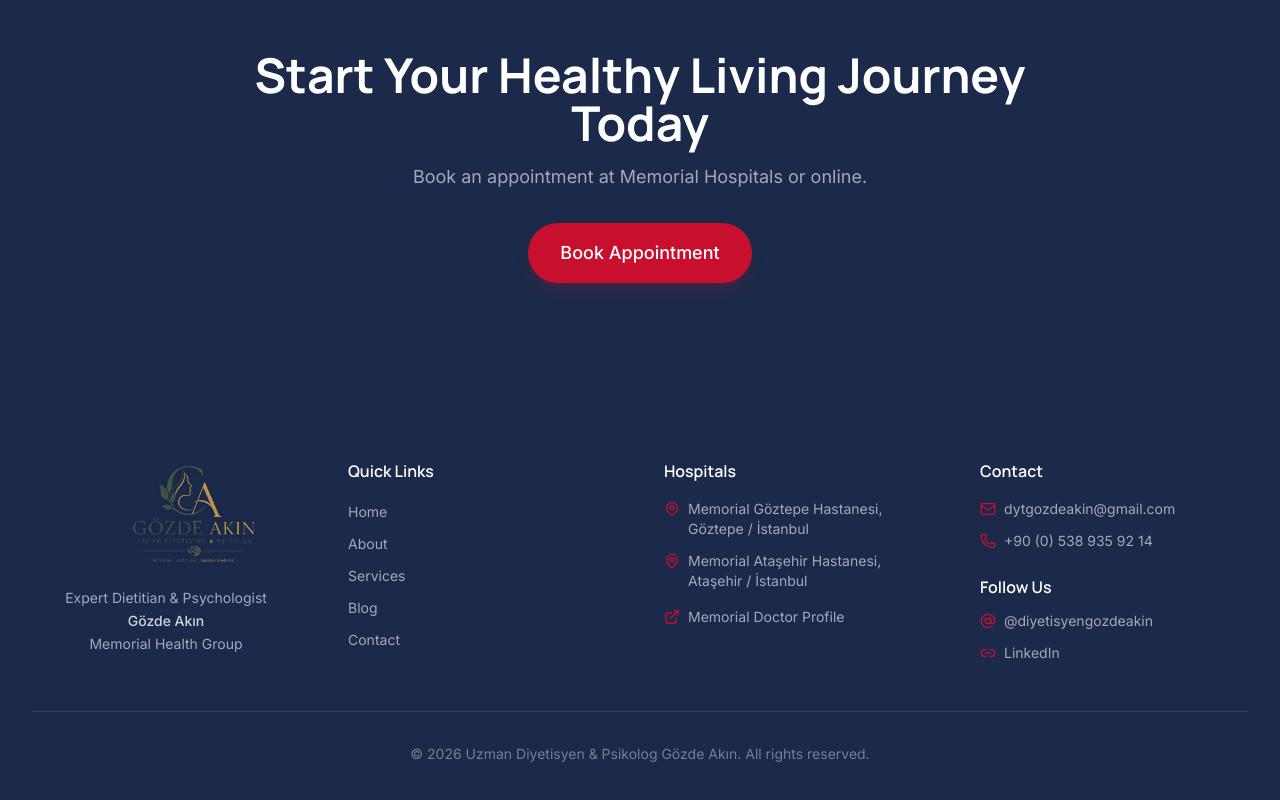
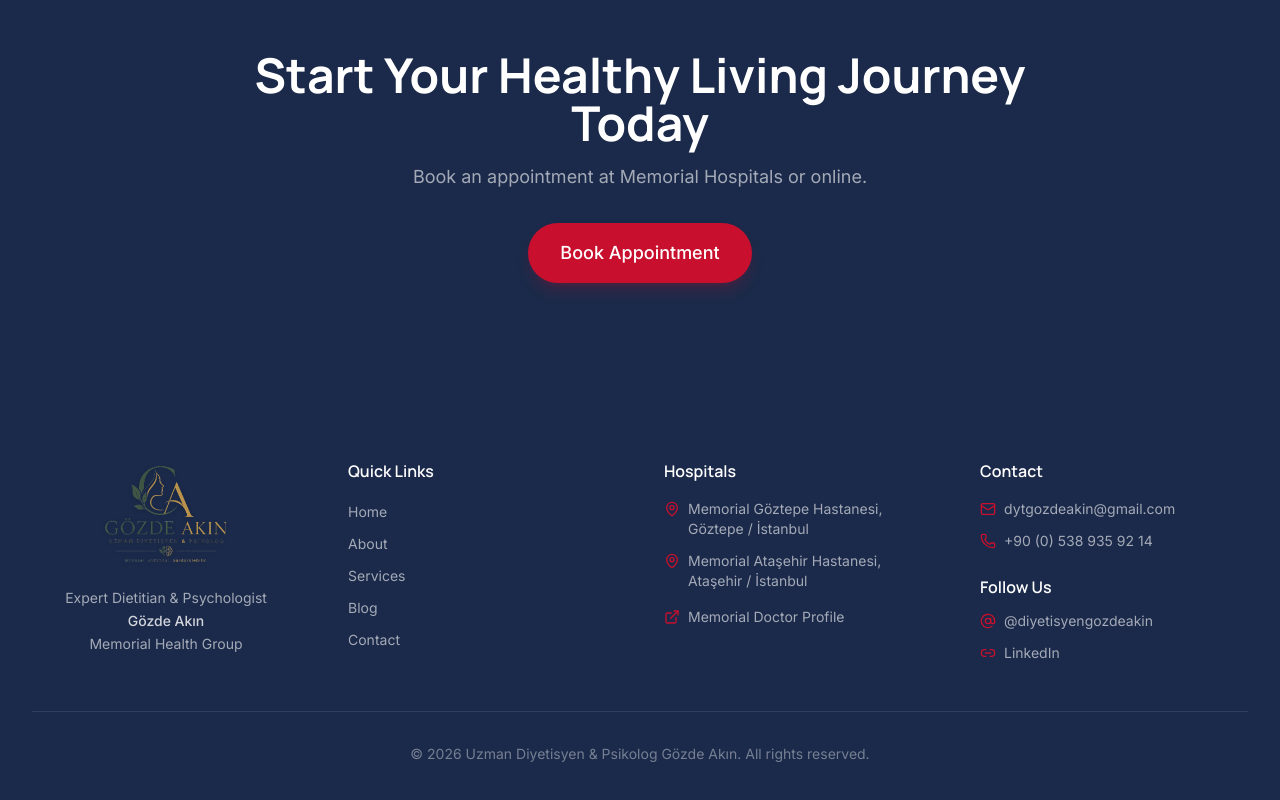
Before and after one commit to tvk-group/diyetisyengozdeakin, a Next.js app: page /en in a window 1280 px wide. Shown: the part 10120-10920 px from the top of the page. Built offline with nearby package versions, Linux system fonts and the light colour scheme.

Commit message:
Center footer logo with text below

```diff
--- a/src/components/layout/Footer.tsx
+++ b/src/components/layout/Footer.tsx
@@ -20,17 +20,15 @@ export async function Footer() {
     <footer className="bg-navy text-white pb-[calc(4.75rem+env(safe-area-inset-bottom))] md:pb-0">
       <div className="mx-auto max-w-7xl px-4 py-16 sm:px-6 lg:px-8">
         <div className="grid gap-12 md:grid-cols-2 lg:grid-cols-4">
-          <div>
-            <div className="mb-4 flex justify-center">
+          <div className="flex flex-col items-center text-center">
             <Logo
               href="/"
               size="footer"
               transparent
               showName={false}
-                linkClassName="inline-flex translate-x-5 sm:translate-x-7"
+              linkClassName="mb-4 inline-flex"
             />
-            </div>
-            <div className="text-center text-sm leading-relaxed text-white/60">
+            <div className="text-sm leading-relaxed text-white/60">
               <p>{t("descriptionLine1")}</p>
               <p className="font-medium text-white/80">{t("descriptionLine2")}</p>
               <p>{t("descriptionLine3")}</p>
```
Lines whose indentation alone changed are shown as unchanged.
